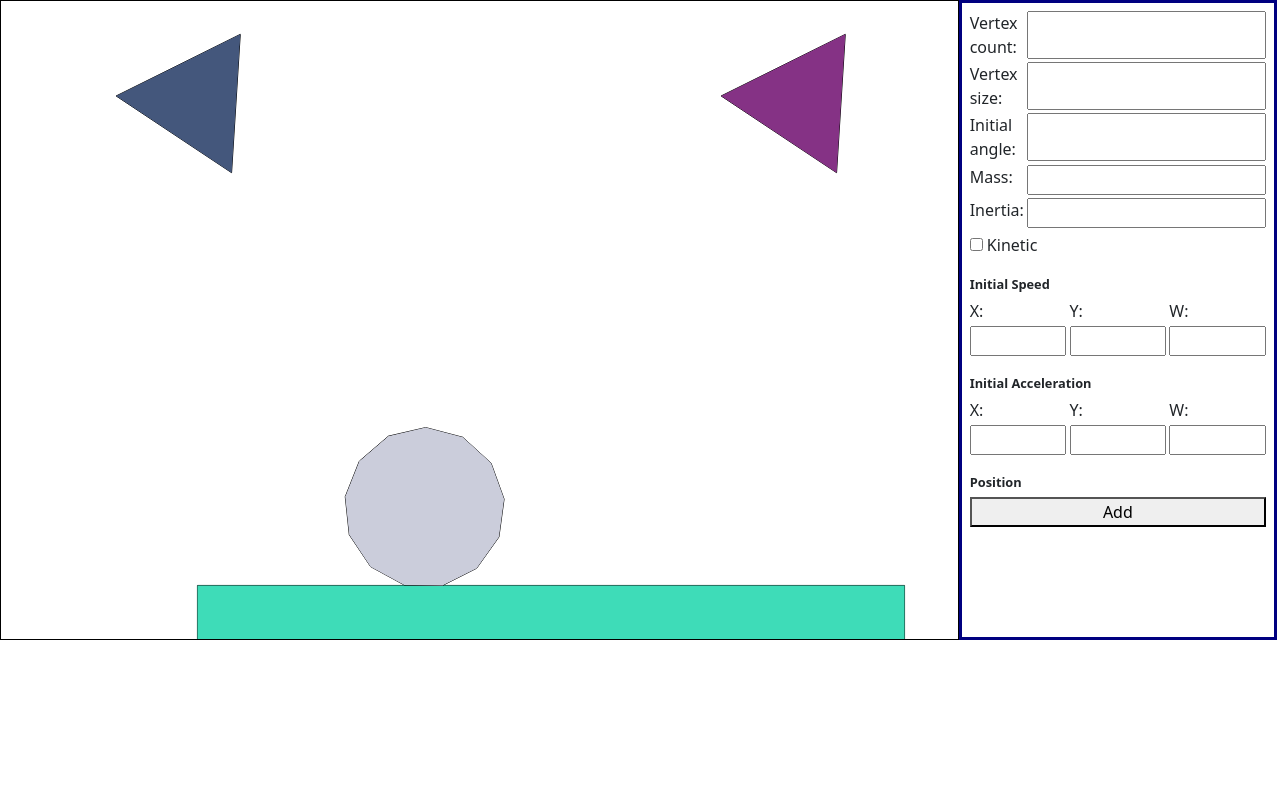
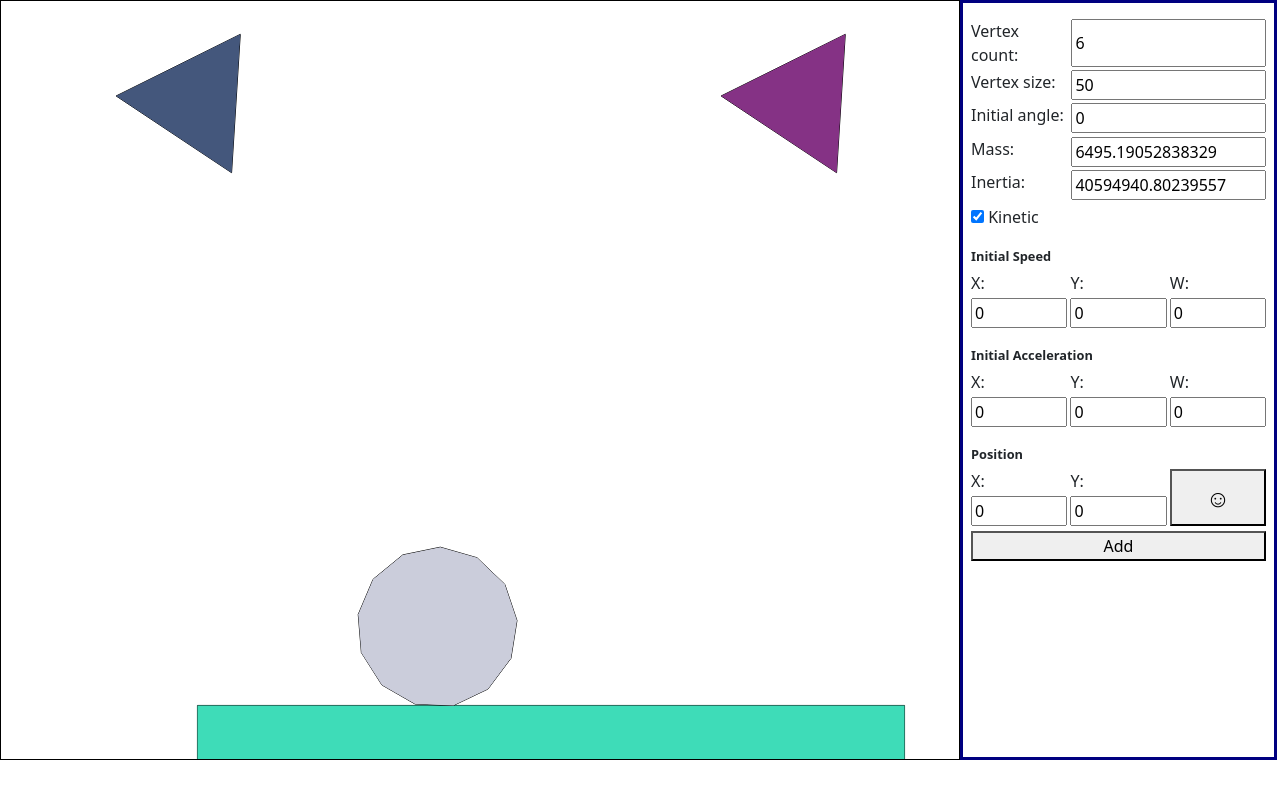
Before and after one commit to remziatay/2d-physics-engine, a React (Create React App) app: page / in a window 1280 px wide. Built offline with nearby package versions, Linux system fonts and the light colour scheme.

Commit message:
finish controls component

```diff
--- a/src/App.css
+++ b/src/App.css
@@ -4,4 +4,5 @@
   border: 1px solid black;
   width: 100%;
   height: 100%;
+  min-width: 0;
 }
--- a/src/App.js
+++ b/src/App.js
@@ -1,13 +1,15 @@
-import React from 'react'
+import React, { useState } from 'react'
 import './App.css'
 import Canvas from './Components/Canvas'
 import Controls from './Components/Controls'
 
 function App () {
+  const [world, setWorld] = useState(null)
+
   return (
-    <div style={{ display: 'grid', gridTemplateColumns: '3fr 1fr', height: '80vh' }}>
-      <div><Canvas/></div>
-      <Controls/>
+    <div style={{ display: 'grid', gridTemplateColumns: '3fr 1fr', height: '95vh', maxHeight: '100vh' }}>
+      <Canvas world={world} setWorld={setWorld}/>
+      <Controls world={world}/>
     </div>
   )
 }
--- a/src/Components/Canvas.js
+++ b/src/Components/Canvas.js
@@ -16,6 +16,7 @@ class Canvas extends React.Component {
     resizeCanvas()
 
     const world = new World(document.getElementById('game'), 10)
+    this.props.setWorld(world)
 
     // for (let i = 0; i < 15; i++) {
     // world.addShapes(new Circle(700 * Math.random(), 150 * Math.random(), 65 * Math.random() + 15));
--- a/src/Components/Controls.js
+++ b/src/Components/Controls.js
@@ -1,43 +1,188 @@
-import React from 'react'
+import { ErrorMessage, Field, Form, Formik } from 'formik'
+import React, { useCallback, useEffect, useState } from 'react'
+import { boolean, number, object } from 'yup'
+import Vector from '../Math/Vector'
+import Polygon from '../Shapes/Polygon'
 
-const Controls = () => {
+const memo = { lastArgs: {}, ret: {} }
+const getMassInertia = (vCount, size = 1) => {
+  if (memo.lastArgs.vCount === vCount && memo.lastArgs.size === size) return memo.ret
+  memo.lastArgs = { vCount, size }
+  const vertices = []
+  for (let i = 0; i < vCount; i++) {
+    vertices.push(
+      new Vector(size * Math.cos(i * 2 * Math.PI / vCount), size * Math.sin(i * 2 * Math.PI / vCount))
+    )
+  }
+
+  let [area, inertia] = [0, 0]
+  for (let i = 0; i < vCount; i++) {
+    const vertex1 = vertices[i]
+    const vertex2 = vertices[(i + 1) % vCount]
+    const cross = vertex1.cross(vertex2)
+
+    const triArea = cross / 2
+    const triInertia = triArea * (vertex1.sqrLength + vertex1.dot(vertex2) + vertex2.sqrLength)
+    area += triArea
+    inertia += triInertia
+  }
+  memo.ret = { mass: area, inertia }
+  return memo.ret
+}
+
+const ErrorDiv = ({ children }) => <div style={{
+  gridColumn: '1 / 3',
+  background: 'red',
+  padding: '4px',
+  textAlign: 'center',
+  borderRadius: '10px',
+  color: 'white',
+  marginBottom: '.5em'
+}}>{children}</div>
+
+const Controls = ({ world }) => {
+  const [pos, setPos] = useState({ x: 0, y: 0 })
+  const [dragging, setDragging] = useState(false)
+
+  useEffect(() => {
+    if (!dragging) return
+    let poss = {}
+    const move = e => {
+      setPos({ x: e.pageX, y: e.pageY })
+      poss = { x: e.pageX, y: e.pageY }
+    }
+    const drop = () => {
+      dragging(poss.x, poss.y)
+      setPos({ x: 0, y: 0 })
+      setDragging(false)
+    }
+    window.addEventListener('mousemove', move)
+    window.addEventListener('mouseup', drop)
+    return () => {
+      window.removeEventListener('mousemove', move)
+      window.removeEventListener('mouseup', drop)
+    }
+  }, [dragging])
+
   return (
-    <div style={{ border: '3px solid navy', marginRight: '3px', padding: '.5em', display: 'flex', flexDirection: 'column', gap: '5px' }}>
+    <Formik
+      initialValues={{
+        'v-count': 6,
+        'v-size': 50,
+        angle: 0,
+        mass: getMassInertia(6, 50).mass,
+        inertia: getMassInertia(6, 50).inertia,
+        kinetic: true,
+        vx: 0,
+        vy: 0,
+        vw: 0,
+        ax: 0,
+        ay: 0,
+        aw: 0,
+        px: 0,
+        py: 0
+      }}
+      initialTouched={{ 'v-count': true, 'v-size': true, mass: true, inertia: true }}
+      validationSchema={object({
+        'v-count': number().moreThan(2).lessThan(20).integer().required(),
+        'v-size': number().moreThan(0).lessThan(150).integer().required(),
+        angle: number().moreThan(-361).lessThan(361).required(),
+        mass: number().moreThan(0).required(),
+        inertia: number().moreThan(0).required(),
+        kinetic: boolean().required(),
+        px: number().required(),
+        py: number().required()
+      })}
+      onSubmit={(values) => {
+        const { 'v-count': vCount, 'v-size': size, angle, mass, inertia, kinetic } = values
+        const center = { x: values.px, y: values.py }
+        const v = { x: parseFloat(values.vx) || 0, y: parseFloat(values.vy) || 0, r: parseFloat(values.vw) || 0 }
+        const a = { x: parseFloat(values.ax) || 0, y: parseFloat(values.ay) || 0, r: parseFloat(values.aw) || 0 }
+        const pol = new Polygon({ vCount, size, angle, mass, inertia, kinetic, center, v, a })
+        world.addShapes(pol)
+      }}
+    >
+      {formik =>
+        <Form style={{ border: '3px solid navy', marginRight: '3px', padding: '1em .5em', display: 'flex', flexDirection: 'column', gap: '5px', minWidth: 0, overflow: 'auto' }}>
         <div style={{ display: 'grid', gridTemplateColumns: '1fr 2fr', gap: '.2em' }}>
           <label htmlFor="v-count">Vertex count:</label>
-        <input id="v-count" type='number' min="3" max="20"/>
+            <input id="v-count" name="v-count" type='number'
+              style={{ minWidth: '40px' }}
+              onBlur={formik.handleBlur}
+              value={formik.values['v-count']}
+              onChange={e => {
+                const val = e.target.valueAsNumber
+                const mi = getMassInertia(val, formik.values['v-size'])
+                formik.setValues(k => ({ ...k, ...mi, 'v-count': val }), true)
+              }}
+            />
+          <ErrorMessage name="v-count" component={ErrorDiv}/>
           <label htmlFor="v-size">Vertex size:</label>
-        <input id="v-size" type='number' min="5" max="100"/>
+          <input id="v-size" name="v-size" type='number'
+          style={{ minWidth: '40px' }}
+            onBlur={formik.handleBlur}
+            value={formik.values['v-size']}
+            onChange={e => {
+              const val = e.target.valueAsNumber
+              const mi = getMassInertia(formik.values['v-count'], val)
+              formik.setValues(k => ({ ...k, ...mi, 'v-size': val }), true)
+            }}/>
+          <ErrorMessage name="v-size" component={ErrorDiv}/>
           <label htmlFor="angle">Initial angle:</label>
-        <input id="angle" type='number' min="-360" max="360"/>
+          <Field style={{ minWidth: '40px' }} id="angle" name="angle" type='number'/>
+          <ErrorMessage name="angle" component={ErrorDiv}/>
           <label htmlFor="mass">Mass:</label>
-        <input id="mass" type='number' min="1"/>
+          <Field style={{ minWidth: '40px' }} id="mass" name="mass" type='number'/>
+          <ErrorMessage name="mass" component={ErrorDiv}/>
           <label htmlFor="inertia">Inertia:</label>
-        <input id="inertia" type='number' min="1" />
+          <Field style={{ minWidth: '40px' }} id="inertia" name="inertia" type='number' />
+          <ErrorMessage name="inertia" component={ErrorDiv}/>
         </div>
-      <label htmlFor="kinetic"><input id="kinetic" type="checkbox"/> Kinetic</label>
+        <label htmlFor="kinetic"><Field id="kinetic" name="kinetic" type="checkbox"/> Kinetic</label>
+        {formik.values.kinetic &&
+        <>
           <legend style={{ fontSize: '.8em', fontWeight: 'bold', margin: '1em 0 0 0' }}>Initial Speed</legend>
           <div style={{ display: 'grid', gridTemplateColumns: '1fr 1fr 1fr', marginTop: 0, paddingTop: 0, gap: '.2em' }}>
-        <label htmlFor="sx">X: </label>
-        <label htmlFor="sy">Y: </label>
-        <label htmlFor="sw">W: </label>
-        <input style={{ minWidth: '20px' }} id="sx" type='number' min="-100" max="100"/>
-        <input style={{ minWidth: '20px' }} id="sy" type='number' min="-100" max="100"/>
-        <input style={{ minWidth: '20px' }} id="sw" type='number' min="-360" max="360"/>
+            <label htmlFor="vx">X: </label>
+            <label htmlFor="vy">Y: </label>
+            <label htmlFor="vw">W: </label>
+            <input style={{ minWidth: '20px' }} id="vx" name="vx" type='number' {...formik.getFieldProps('vx')} value={formik.values.vx || '0'}/>
+            <input style={{ minWidth: '20px' }} id="vy" name="vy" type='number' {...formik.getFieldProps('vy')} value={formik.values.vy || '0'}/>
+            <input style={{ minWidth: '20px' }} id="vw" name="vw" type='number' {...formik.getFieldProps('vw')} value={formik.values.vw || '0'}/>
           </div>
           <legend style={{ fontSize: '.8em', fontWeight: 'bold', margin: '1em 0 0 0' }}>Initial Acceleration</legend>
           <div style={{ display: 'grid', gridTemplateColumns: '1fr 1fr 1fr', marginTop: 0, gap: '.2em' }}>
             <label htmlFor="ax">X: </label>
             <label htmlFor="ay">Y: </label>
             <label htmlFor="aw">W: </label>
-        <input style={{ minWidth: '20px' }} id="ax" type='number' min="-100" max="100"/>
-        <input style={{ minWidth: '20px' }} id="ay" type='number' min="-100" max="100"/>
-        <input style={{ minWidth: '20px' }} id="aw" type='number' min="-360" max="360"/>
+            <input style={{ minWidth: '20px' }} id="ax" name="ax" type='number' {...formik.getFieldProps('ax')} value={formik.values.ax || '0'}/>
+            <input style={{ minWidth: '20px' }} id="ay" name="ay" type='number' {...formik.getFieldProps('ay')} value={formik.values.ay || '0'}/>
+            <input style={{ minWidth: '20px' }} id="aw" name="aw" type='number' {...formik.getFieldProps('aw')} value={formik.values.aw || '0'}/>
           </div>
+        </>
+        }
         <legend style={{ fontSize: '.8em', fontWeight: 'bold', margin: '1em 0 0 0' }}>Position</legend>
+        <div style={{ display: 'grid', gridTemplateColumns: '1fr 1fr 1fr', marginTop: 0, gap: '.2em' }}>
+            <label htmlFor="px">X: </label>
+            <label htmlFor="py">Y: </label>
+            <Field style={{ minWidth: '20px' }} id="px" name="px" type='number'/>
+            <Field style={{ minWidth: '20px' }} id="py" name="py" type='number'/>
 
+        <button style={{ gridColumn: 3, gridRow: '1 / 3', fontSize: '1.5em', padding: 0 }} onMouseDown={e => {
+          /*  e.buttons === 1 &&  */
+          setDragging(() => (x, y) => {
+            formik.setFieldValue('px', x)
+            formik.setFieldValue('py', y)
+          })
+        }} >☺</button>
+        {dragging &&
+          <div style={{ fontSize: '1.5em', position: 'fixed', left: pos.x, top: pos.y, transform: 'translate3D(-50%, -50%, 0)', userSelect: 'none' }}>☺</div>
+        }
+        </div>
         <button type="submit">Add</button>
-    </div>
+      </Form>
+      }
+    </Formik>
   )
 }
 
```
Lines whose indentation alone changed are shown as unchanged.
